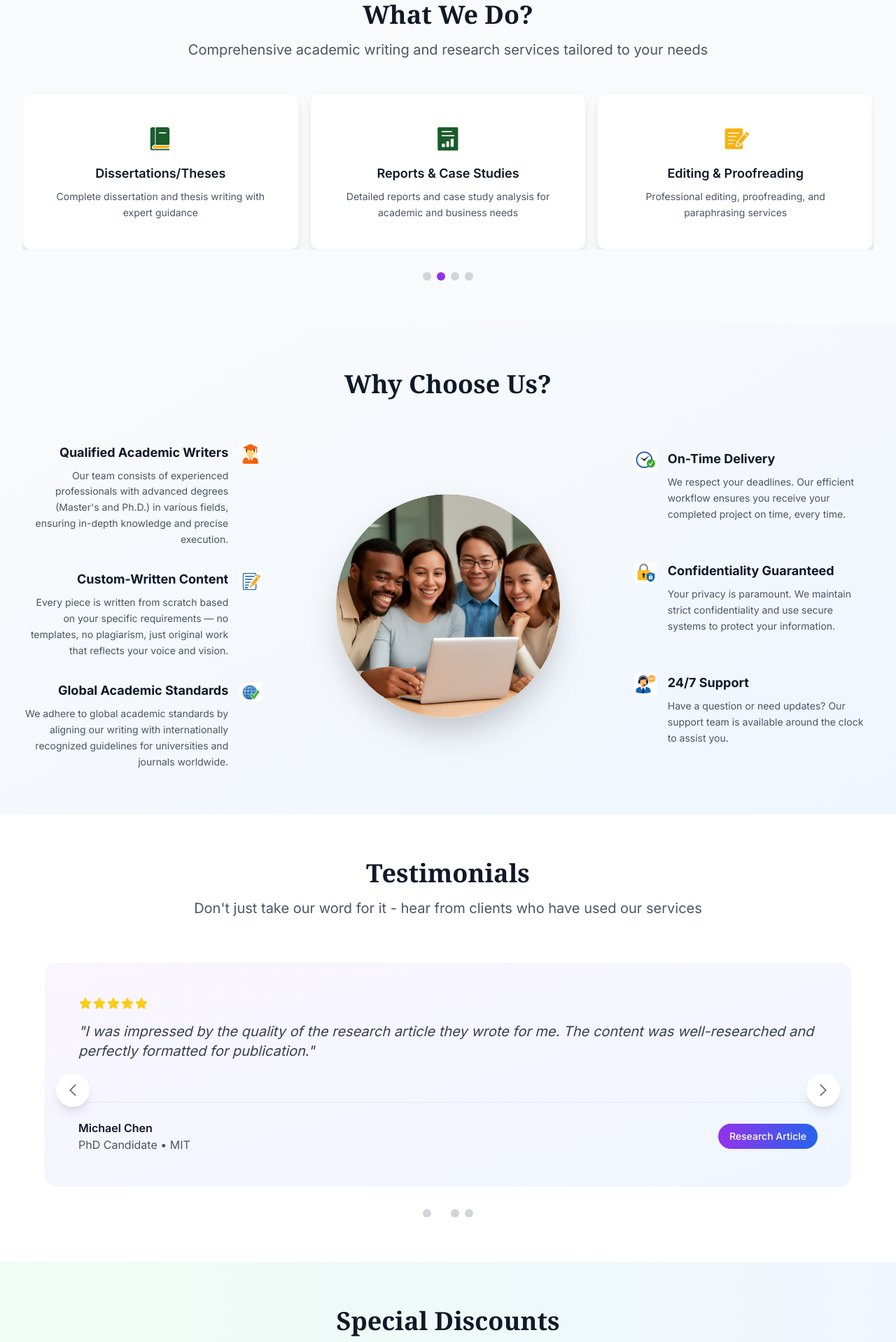
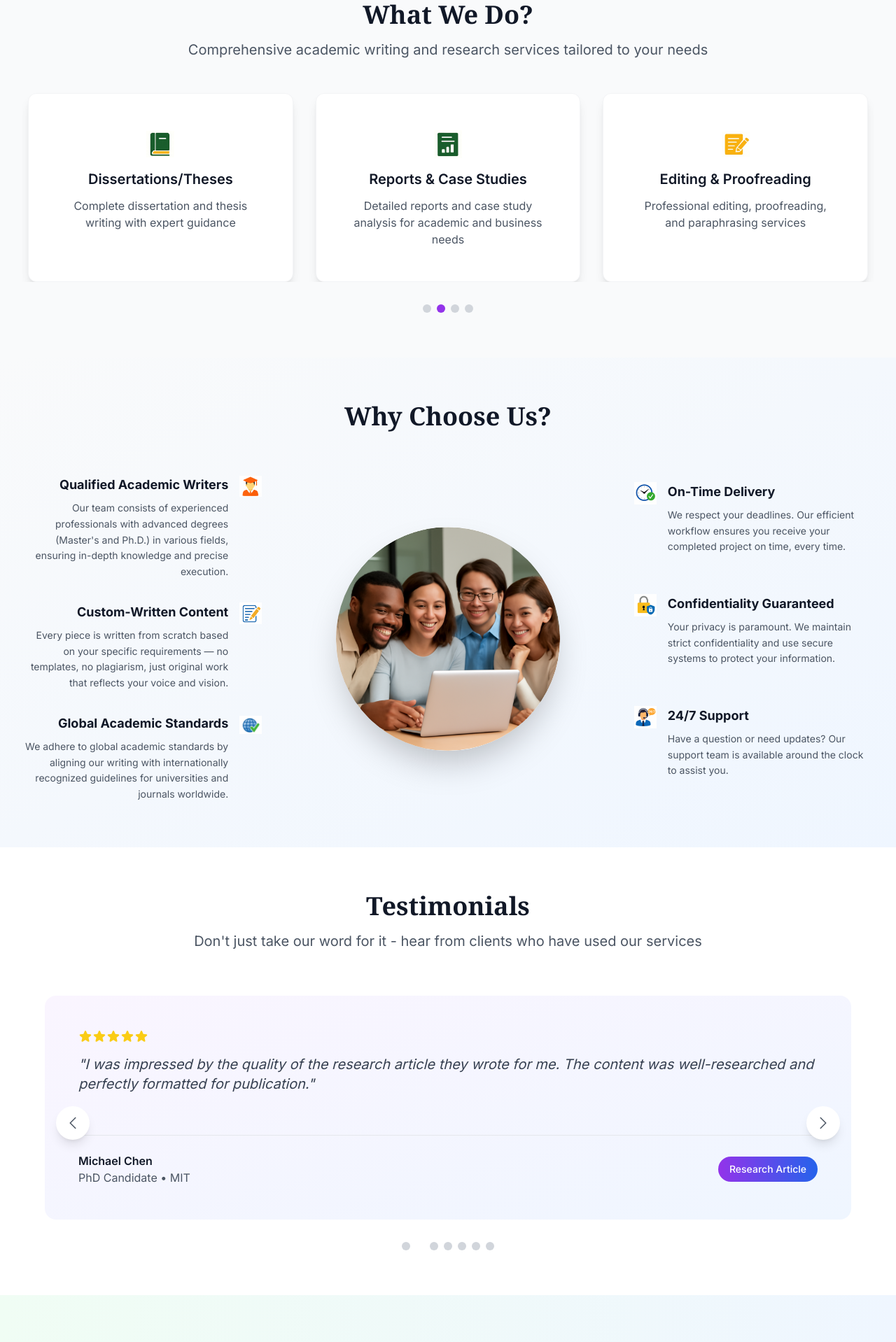
Before and after one commit to scritique/scritique-frontend, a React (Create React App) app: page / in a window 1280 px wide. Shown: the part 1000-2918 px from the top of the page at 70% size. Built offline with nearby package versions, Linux system fonts and the light colour scheme.

Commit message:
Sitemap and other changes

```diff
--- a/package.json
+++ b/package.json
@@ -26,7 +26,8 @@
     "start": "react-scripts start",
     "build": "react-scripts build",
     "test": "react-scripts test",
-    "eject": "react-scripts eject"
+    "eject": "react-scripts eject",
+    "generate-sitemap": "node scripts/generate-sitemap.js"
   },
   "eslintConfig": {
     "extends": [
--- a/public/index.html
+++ b/public/index.html
@@ -11,6 +11,19 @@
   <link href="https://fonts.googleapis.com/css2?family=Dancing+Script:wght@400;500;600;700&display=swap"
     rel="stylesheet">
   <meta name="description" content="Scritique - Premium Academic Writing Consultancy for researchers and scholars. Professional content writing, editing, and academic support services." />
+  <meta name="keywords" content="academic writing, research papers, thesis writing, dissertation help, academic editing, scholarly writing, research consultancy" />
+  <meta name="author" content="Scritique" />
+  <meta name="robots" content="index, follow" />
+  <meta property="og:title" content="Scritique - Premium Academic Writing Consultancy" />
+  <meta property="og:description" content="Professional academic writing, editing, and research support services for scholars and researchers." />
+  <meta property="og:type" content="website" />
+  <meta property="og:url" content="https://scritique.com" />
+  <meta property="og:image" content="%PUBLIC_URL%/scritique_logo.png" />
+  <meta name="twitter:card" content="summary_large_image" />
+  <meta name="twitter:title" content="Scritique - Premium Academic Writing Consultancy" />
+  <meta name="twitter:description" content="Professional academic writing, editing, and research support services for scholars and researchers." />
+  <meta name="twitter:image" content="%PUBLIC_URL%/scritique_logo.png" />
+  <link rel="canonical" href="https://scritique.com" />
   <link rel="apple-touch-icon" href="%PUBLIC_URL%/logo192.png" />
   <!--
       manifest.json provides metadata used when your web app is installed on a
--- a/src/components/TestimonialSlider.tsx
+++ b/src/components/TestimonialSlider.tsx
@@ -45,6 +45,33 @@ const TestimonialSlider: React.FC = () => {
         "Great experience with their academic writing services. The student discount made it affordable, and the quality exceeded my expectations.",
       rating: 5,
       service: "Academic Writing"
+    },
+    {
+      name: "Subodh Kumar",
+      role: "Graduate Student",
+      university: "Civil Engineering",
+      content:
+        "As a non-native English speaker, I struggled with expressing complex ideas. This service helped me polish my thesis to perfection. It was well-structured and delivered before deadline. My professor even commented on the clarity of my arguments.",
+      rating: 5,
+      service: "Thesis Writing"
+    },
+    {
+      name: "Manish Kumar",
+      role: "Research Scholar",
+      university: "Biomedical Research",
+      content:
+        "They helped me with statistical analysis for my research article. SPSS output was clearly explained, and the results were integrated very well into my results portion.",
+      rating: 5,
+      service: "Statistical Analysis"
+    },
+    {
+      name: "Dr. Prashant Kishore",
+      role: "Medical Professional",
+      university: "Internal Medicine",
+      content:
+        "I've used their academic writing services multiple times, but this was my first abstract order for a medical conference. They translated clinical results into a concise, high-impact abstract that got accepted at an international diabetes-focused symposium.",
+      rating: 5,
+      service: "Abstract Writing"
     }
   ]
 
--- a/src/pages/HomePage.tsx
+++ b/src/pages/HomePage.tsx
@@ -105,10 +105,28 @@ const HomePage: React.FC = () => {
     }
   ]
 
-  const cardsPerView = 3
+  // Responsive cards per view
+  const [cardsPerView, setCardsPerView] = useState(3)
   const totalCards = whatWeDoCards.length
   const totalPages = Math.ceil(totalCards / cardsPerView)
   const maxIndex = totalPages - 1
+
+  // Update cards per view based on screen size
+  useEffect(() => {
+    const updateCardsPerView = () => {
+      if (window.innerWidth < 640) { // sm breakpoint
+        setCardsPerView(1)
+      } else if (window.innerWidth < 1024) { // lg breakpoint
+        setCardsPerView(2)
+      } else {
+        setCardsPerView(3)
+      }
+    }
+
+    updateCardsPerView()
+    window.addEventListener('resize', updateCardsPerView)
+    return () => window.removeEventListener('resize', updateCardsPerView)
+  }, [])
 
 
 
@@ -124,10 +142,15 @@ const HomePage: React.FC = () => {
         }
         return nextIndex
       })
-    }, 5000) // Slide every 3 seconds
+    }, 5000) // Slide every 5 seconds
 
     return () => clearInterval(interval)
   }, [maxIndex])
+
+  // Reset current card index when cardsPerView changes
+  useEffect(() => {
+    setCurrentCardIndex(0)
+  }, [cardsPerView])
 
   // eslint-disable-next-line @typescript-eslint/no-unused-vars
   const features = [
@@ -323,17 +346,17 @@ const HomePage: React.FC = () => {
               >
                 {/* Duplicate slides to create seamless loop */}
                 {Array.from(
-                  { length: Math.ceil(whatWeDoCards.length / 3) * 2 },
+                  { length: Math.ceil(whatWeDoCards.length / cardsPerView) * 2 },
                   (_, pageIndex) => {
                     const actualPageIndex =
-                      pageIndex % Math.ceil(whatWeDoCards.length / 3)
+                      pageIndex % Math.ceil(whatWeDoCards.length / cardsPerView)
                     return (
                       <div
                         key={pageIndex}
                         className="flex gap-4 w-full flex-shrink-0"
                       >
                         {whatWeDoCards
-                          .slice(actualPageIndex * 3, (actualPageIndex + 1) * 3)
+                          .slice(actualPageIndex * cardsPerView, (actualPageIndex + 1) * cardsPerView)
                           .map((card, cardIndex) => (
                             <motion.div
                               key={pageIndex * 3 + cardIndex}
@@ -343,10 +366,14 @@ const HomePage: React.FC = () => {
                                 duration: 0.5,
                                 delay: cardIndex * 0.1
                               }}
-                              className="w-1/3"
+                              className={`px-2 ${
+                                cardsPerView === 1 ? 'w-full' :
+                                cardsPerView === 2 ? 'w-1/2' :
+                                'w-1/3'
+                              }`}
                             >
                               <div className="card h-full bg-white hover:shadow-xl transition-all duration-300 transform hover:-translate-y-2">
-                                <div className="p-4 text-center">
+                                <div className="p-4 sm:p-6 text-center">
                                   <div className="w-12 h-12 flex items-center justify-center mx-auto mb-3">
                                     {typeof card.icon === 'string' ? (
                                       <img
@@ -358,10 +385,10 @@ const HomePage: React.FC = () => {
                                       card.icon || <DocumentTextIcon className="w-6 h-6 text-purple-600" />
                                     )}
                                   </div>
-                                  <h3 className="text-lg font-semibold text-gray-900 mb-2">
+                                  <h3 className="text-lg sm:text-xl font-semibold text-gray-900 mb-3 break-words">
                                     {card.title}
                                   </h3>
-                                  <p className="text-gray-600 text-sm leading-relaxed">
+                                  <p className="text-gray-600 text-sm sm:text-base leading-relaxed break-words">
                                     {card.description}
                                   </p>
                                 </div>
```
Also changed, not shown: scripts/generate-sitemap.js (added, +87 -0 lines), public/robots.txt, 1 other file (tests, documents, lock files or other folders).
